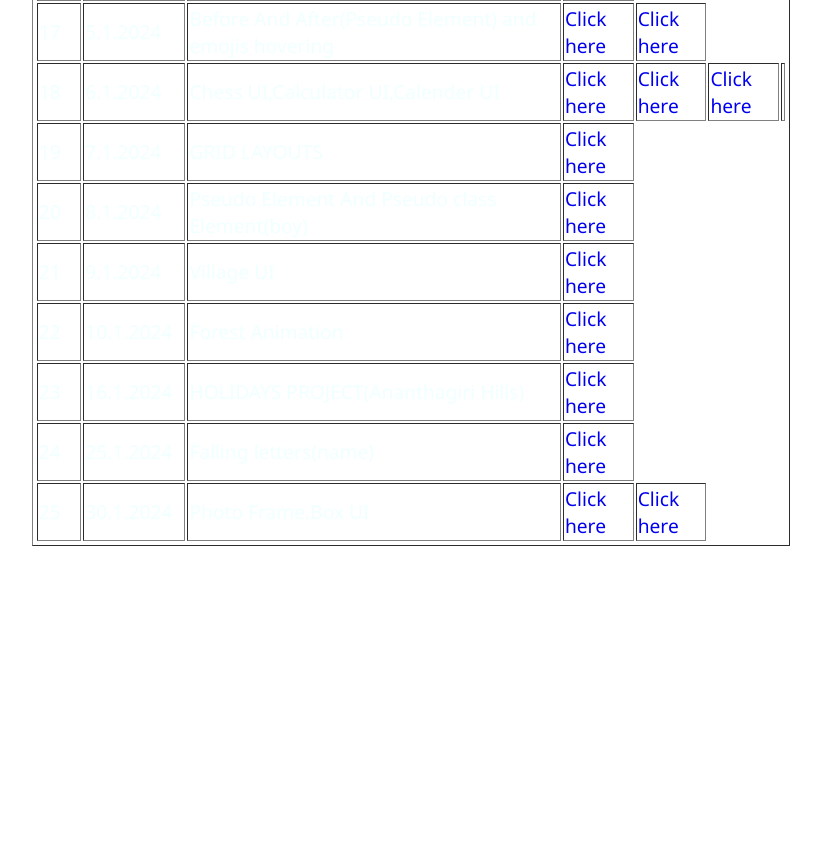
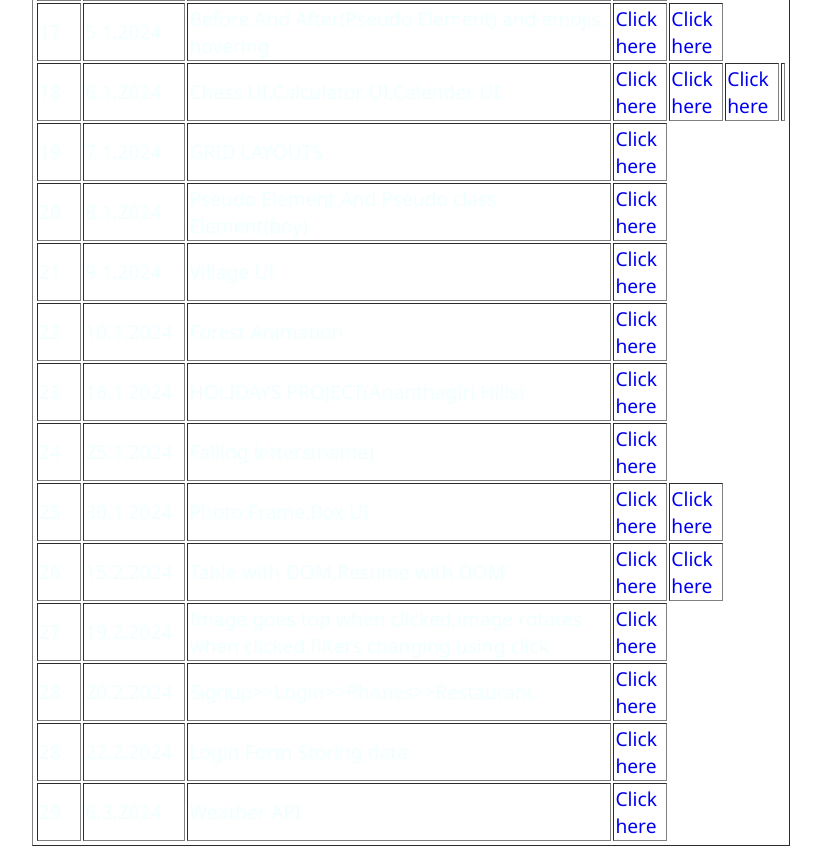
Before and after one commit to Mounika279/Github_tasks_links, a plain HTML site: page index.html in a window 1280 px wide. Shown: the part 1098-1944 px from the top of the page, without its empty margins (229-1050 px from the left). Before the commit the page ends 1644 px from the top, so only its background shows below. Drawn offline with Linux system fonts and the light colour scheme.

Commit message:
added 2 links of tasks

```diff
--- a/index.html
+++ b/index.html
@@ -212,6 +212,39 @@
                   <td><a href="https://mounika279.github.io/PhotoFrame/" target="_blank">Click here</a></td>
                   <td><a href="https://mounika279.github.io/Box_UI/" target="_blank">Click here</a></td>
                </tr>
+               <tr>
+               <td>26</td>
+               <td>15.2.2024</td>
+               <td>Table with DOM,Resume with DOM</td>
+               <td><a href="./https://mounika279.github.io/Table-with-DOM/" target="_blank">Click here</a></td>
+               <td><a href="https://mounika279.github.io/Resume_with_DOM/" target="_blank">Click here</a></td>
+              </tr>
+              <tr>
+               <td>27</td>
+               <td>19.2.2024</td>
+               <td>Image goes top when clicked,image rotates when clicked,filters changing using click</td>
+               <td><a href="https://mounika279.github.io/Image-Click-to-Top-Feature/" target="_blank">Click here</a></td>
+              </tr>
+              <tr>
+               <td>28</td>
+               <td>20.2.2024</td>
+               <td>Signup>>Login>>Phones>>Restaurant</td>
+               <td><a href="https://mounika279.github.io/Restaurant_Shopping/" target="_blank">Click here</a></td>
+              </tr>
+              <tr>
+               <td>28</td>
+               <td>22.2.2024</td>
+               <td>Login Form Storing data</td>
+               <td><a href="https://mounika279.github.io/Form_LS/" target="_blank">Click here</a></td>
+              </tr>
+              <tr>
+               <td>29</td>
+               <td>6.3.2024</td>
+               <td>Weather API</td>
+               <td><a href="https://mounika279.github.io/Weather_app/" target="_blank">Click here</a></td>
+              </tr>
+
+
 
 
 
```
